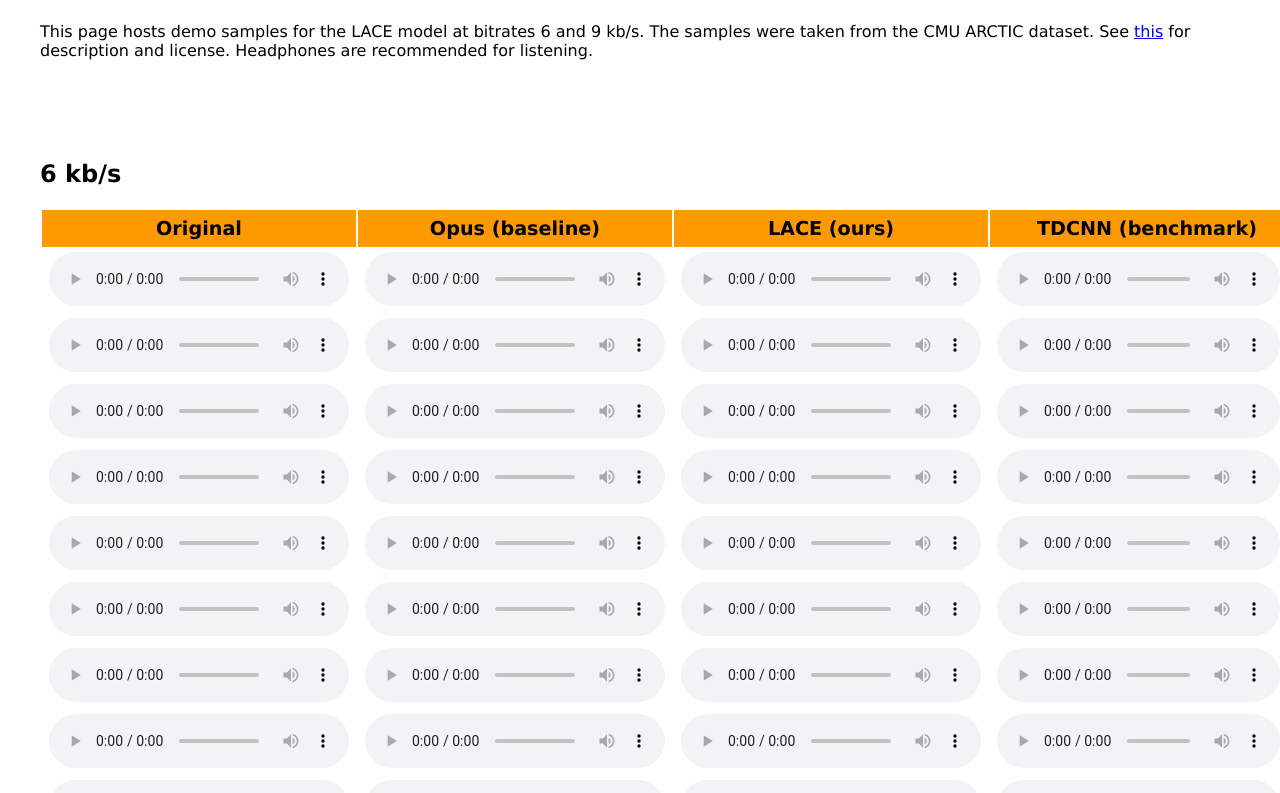
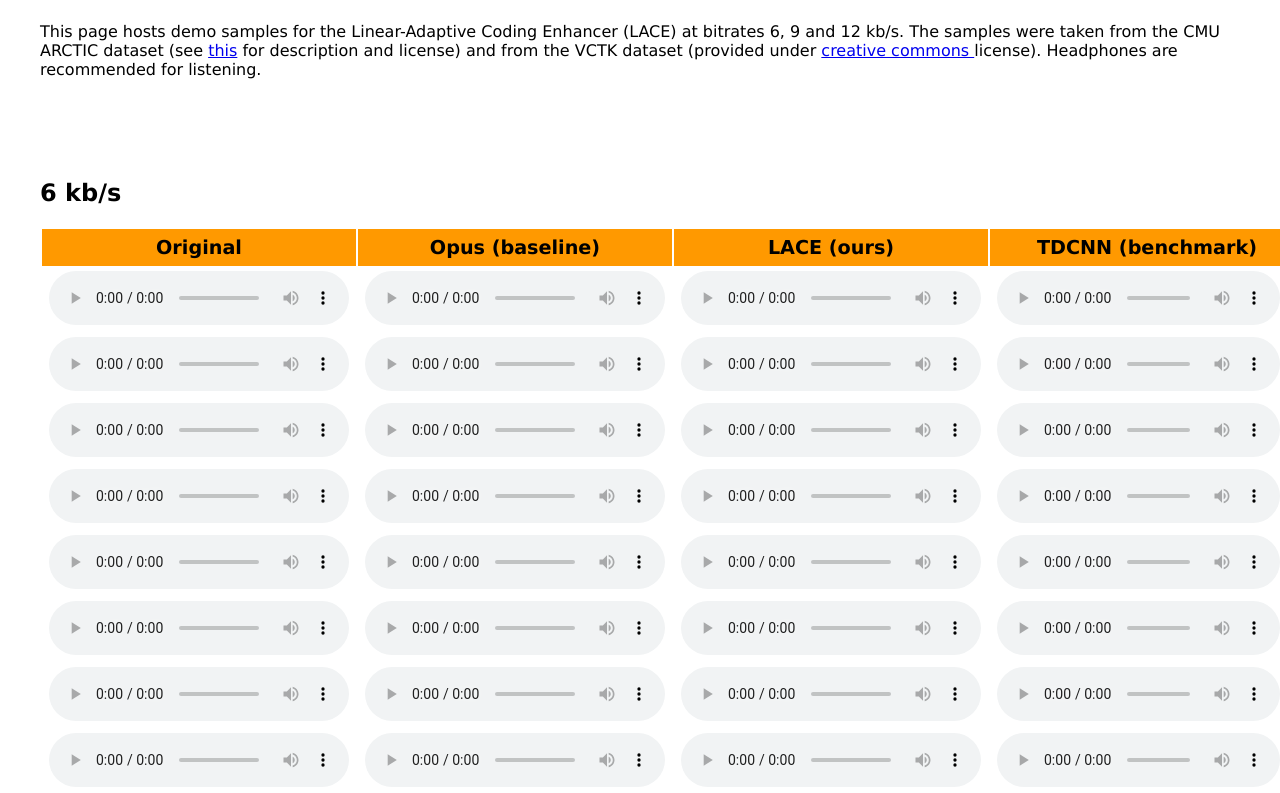
Before and after one commit to 282fd5fa7/LACE, a plain HTML site: page index.html in a window 1280 px wide. Shown: the part 107-900 px from the top of the page. Drawn offline with Linux system fonts and the light colour scheme.

Commit message:
updated description and changed main font to Amazon Ember

```diff
--- a/index.html
+++ b/index.html
@@ -13,7 +13,7 @@
         }
         html {
             box-sizing: border-box;
-            font-family: "Source Sans", "Verdana", "Calibri", sans-serif;
+            font-family: "Amazon Ember", "Source Sans", "Verdana", "Calibri", sans-serif;
             padding: 2em;
         }
         td {
@@ -37,7 +37,9 @@
 
     <div>
         <p>
-            This page hosts demo samples for the LACE model at bitrates 6 and 9 kb/s. The samples were taken from the CMU ARCTIC dataset. See <a href="https://www.lti.cs.cmu.edu/sites/default/files/CMU-LTI-03-177-T.pdf"> this</a> for description and license.
+            This page hosts demo samples for the Linear-Adaptive Coding Enhancer (LACE) at bitrates 6, 9 and 12 kb/s.
+            The samples were taken from the CMU ARCTIC dataset (see <a href="https://www.lti.cs.cmu.edu/sites/default/files/CMU-LTI-03-177-T.pdf"> this</a> for description and license) and
+            from the VCTK dataset (provided under <a href=https://datashare.ed.ac.uk/bitstream/handle/10283/3443/license_text?sequence=3&isAllowed=y> creative commons </a> license).
             Headphones are recommended for listening.
         </p>
     </div>
```
